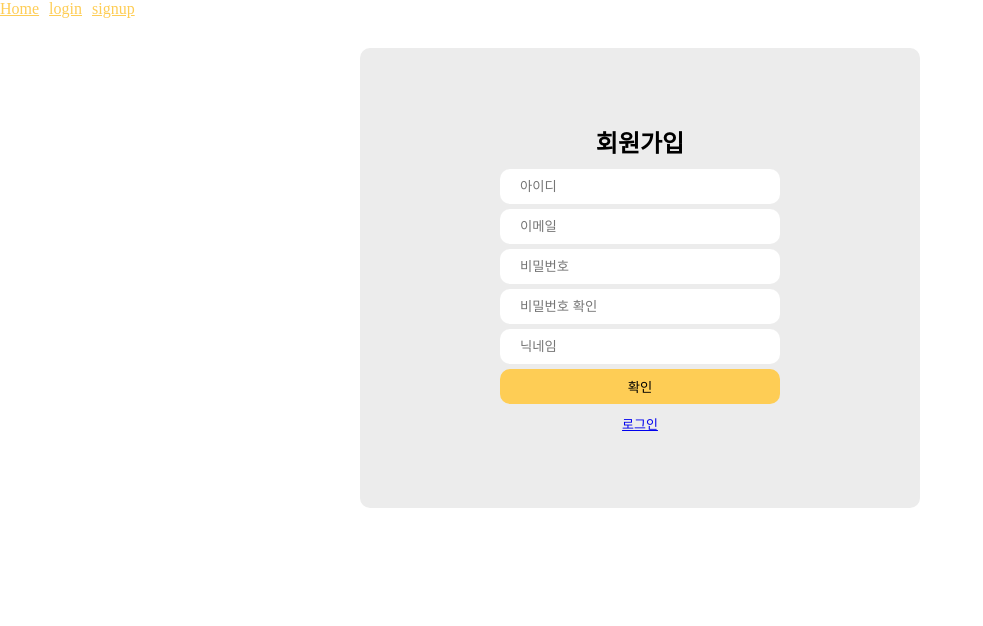
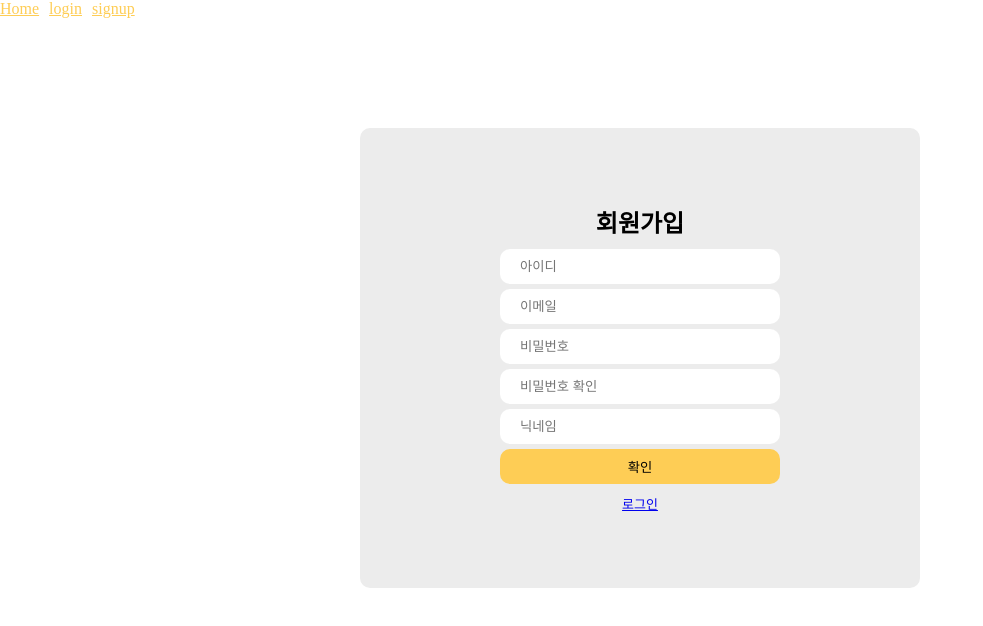
Before and after one commit to MainHackerthonCRUD/Front, a React (Vite) app: page /signup in a window 1280 px wide. Shown: the top 626 px of the page, without its empty margins (0-983 px from the left). Built offline with nearby package versions, Linux system fonts and the light colour scheme.

Commit message:
small setting

```diff
--- a/src/pages/loginpage.jsx
+++ b/src/pages/loginpage.jsx
@@ -71,6 +71,7 @@ export default function LoginPage() {
     height: 50%;
     padding: 30px;
     border-radius: 10px;
+    margin: 80px;
 
     button {
       width: 280px;
--- a/src/pages/signuppage.jsx
+++ b/src/pages/signuppage.jsx
@@ -84,6 +84,7 @@ const SignupDiv = styled.div`
   height: 50%;
   padding: 30px;
   border-radius: 10px;
+  margin: 80px;
 
   button {
     width: 280px;
```
Also changed, not shown: 1 other file (tests, documents, lock files or other folders).
